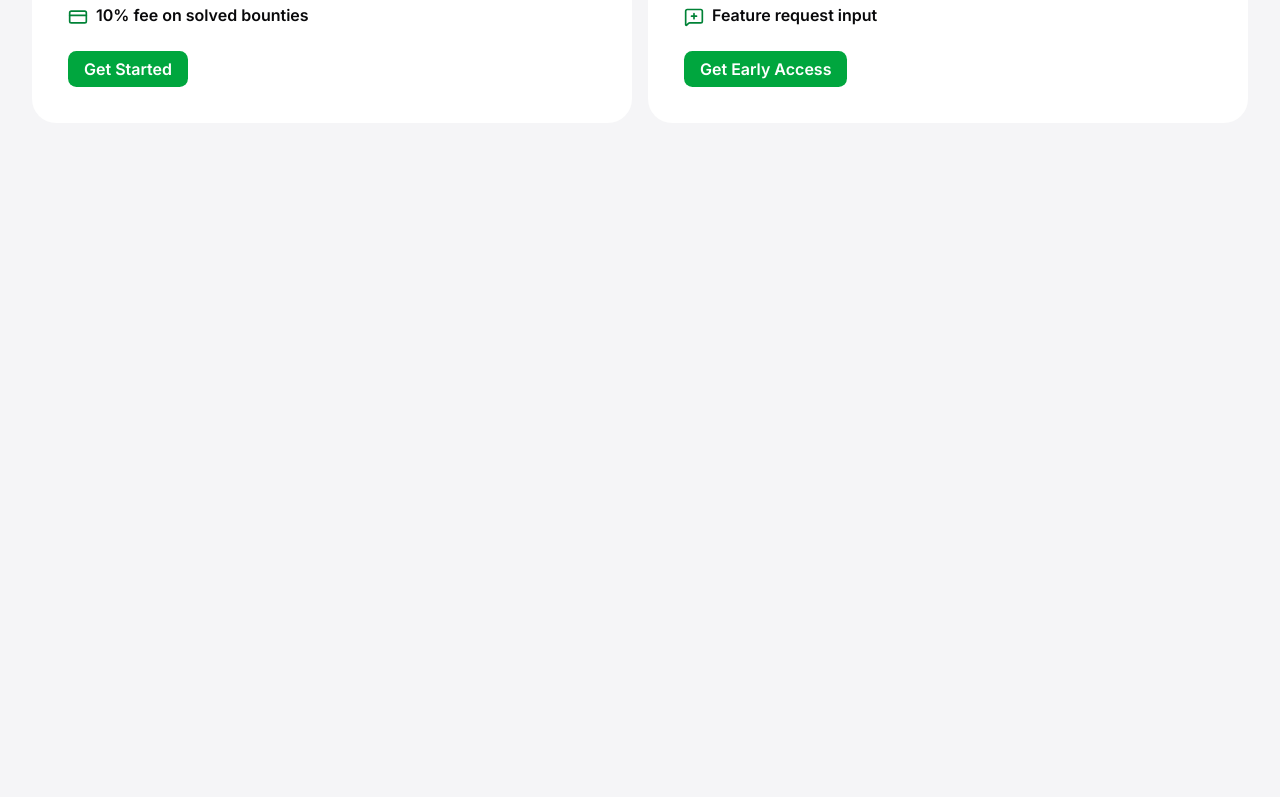
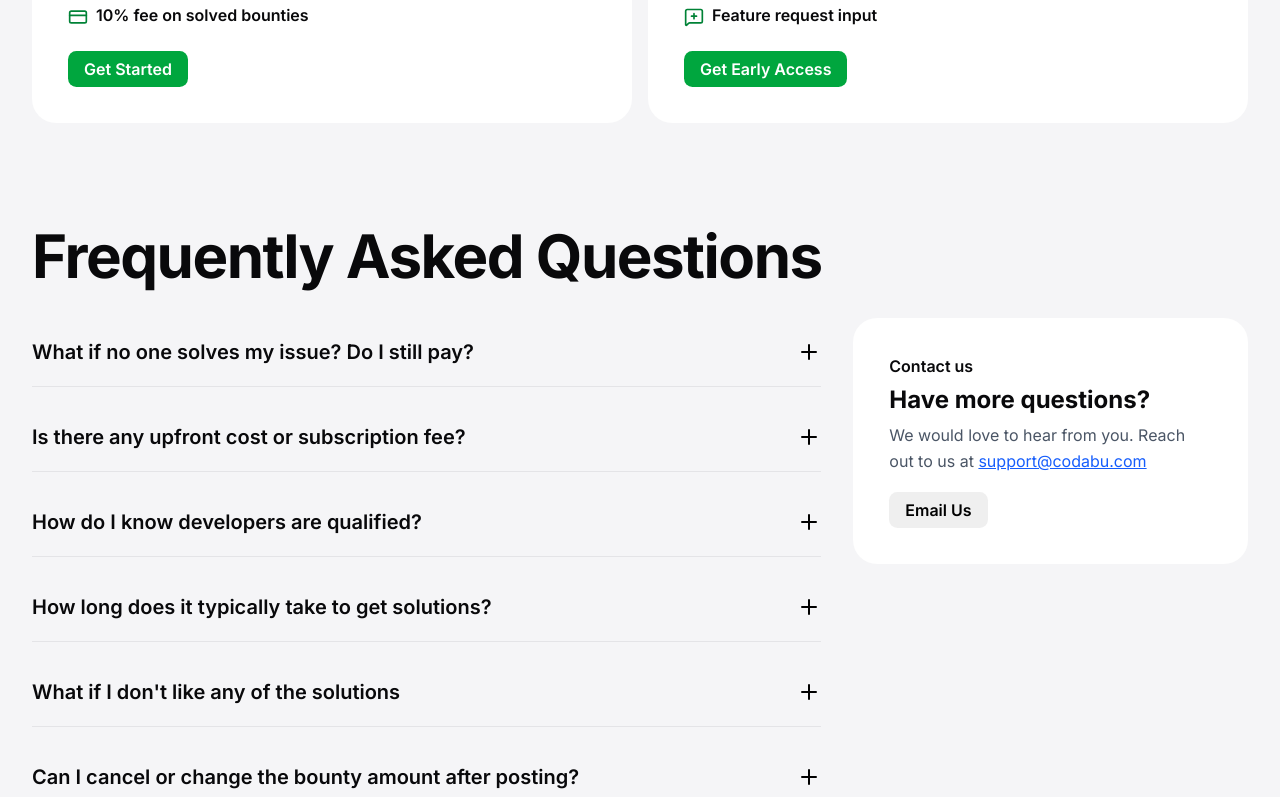
Before and after one commit to codabu-dev/landing-page, a Next.js app: page / in a window 1280 px wide. Shown: the part 3768-4565 px from the top of the page. Before the commit the page ends 3987 px from the top, so only its background shows below. Built offline with nearby package versions, Linux system fonts and the light colour scheme.

Commit message:
feat: add faq section

```diff
--- a/src/app/page.tsx
+++ b/src/app/page.tsx
@@ -1,5 +1,6 @@
 'use client';
 
+import FaqSection from '@/components/sections/faq-section';
 import FeaturesSection from '@/components/sections/features-section';
 import HeroSection from '@/components/sections/hero-section';
 import HowItWorksSection from '@/components/sections/how-it-works-section';
@@ -12,6 +13,7 @@ const Home = () => {
       <FeaturesSection />
       <HowItWorksSection />
       <PricingSection />
+      <FaqSection />
     </>
   );
 };
--- /dev/null
+++ b/src/components/sections/faq-section.tsx
@@ -0,0 +1,117 @@
+import Link from 'next/link';
+import {
+  Accordion,
+  AccordionContent,
+  AccordionItem,
+  AccordionTrigger
+} from '../ui/accordion';
+import { Button } from '../ui/button';
+import { Card, CardHeader, CardTitle } from '../ui/card';
+
+const faqs = [
+  {
+    question: 'What if no one solves my issue? Do I still pay?',
+    answer:
+      'Absolutely not. You only pay when a developer submits a solution and you approve it. If no one solves your issue, you pay nothing. You can cancel the bounty anytime with no cost.'
+  },
+  {
+    question: 'Is there any upfront cost or subscription fee?',
+    answer:
+      'No. There are no upfront costs, monthly fees, or subscriptions. You only pay the bounty amount when your issue is successfully solved and you approve the solution.'
+  },
+  {
+    question: 'How do I know developers are qualified?',
+    answer:
+      "You can see each developer's GitHub profile, previous work, and reputation on our platform before they start working. You review their actual code solution before approving payment, so you're always in control of quality."
+  },
+  {
+    question: 'How long does it typically take to get solutions?',
+    answer:
+      'Most issues receive solutions within 3-7 days, though simple fixes often come faster. Complex problems may take 1-2 weeks. The bounty amount and problem complexity affect response time.'
+  },
+  {
+    question: "What if I don't like any of the solutions",
+    answer:
+      "You're never obligated to accept a solution. If submitted solutions don't meet your standards, you don't pay anything. You can provide feedback and wait for better solutions, or cancel the bounty entirely."
+  },
+  {
+    question: 'Can I cancel or change the bounty amount after posting?',
+    answer:
+      'Yes. You can increase, decrease, or cancel your bounty anytime before approving a solution. If developers are already working, we recommend increasing rather than decreasing to maintain good relationships.'
+  },
+  {
+    question: 'What happens if multiple developers submit good solutions?',
+    answer:
+      "You choose one winner who gets the full bounty. You're not obligated to pay multiple developers. Pick the solution that best fits your needs - first submission, best quality, or most complete implementation."
+  },
+  {
+    question: 'What if the solution breaks something in my code?',
+    answer:
+      "You test the solution before approving payment. If you approve a solution that later causes issues, you can contact the developer for fixes. However, you're responsible for testing code before merging it into your project."
+  }
+];
+
+const FaqSection = () => {
+  return (
+    <section
+      id='faq'
+      className='flex flex-col justify-center items-center w-full px-4 sm:px-6 lg:px-8 pb-10 sm:pb-16'
+    >
+      <div className='flex flex-col w-full max-w-7xl text-left gap-2'>
+        <h2 className='font-bold text-4xl md:text-6xl leading-tight tracking-tight'>
+          Frequently Asked Questions
+        </h2>
+
+        <div className='flex flex-col lg:flex-row gap-8 mt-4'>
+          <div className='w-full lg:w-2/3'>
+            <Accordion
+              type='single'
+              collapsible
+              className='w-full px-0 space-y-4'
+            >
+              {faqs.map(({ question, answer }, idx) => (
+                <AccordionItem key={question} value={`item-${idx + 1}`}>
+                  <AccordionTrigger className='cursor-pointer py-5 hover:no-underline'>
+                    <h4 className='text-xl font-[600] text-left w-full'>
+                      {question}
+                    </h4>
+                  </AccordionTrigger>
+                  <AccordionContent className='pb-5 pr-8'>
+                    <p className='text-lg font-[500] text-gray-600'>{answer}</p>
+                  </AccordionContent>
+                </AccordionItem>
+              ))}
+            </Accordion>
+          </div>
+
+          <div className='w-full lg:w-1/3'>
+            <Card>
+              <CardHeader>
+                <span className='text-md font-semibold'>Contact us</span>
+                <CardTitle>Have more questions?</CardTitle>
+                <p className='text-gray-600 text-md leading-relaxed'>
+                  We would love to hear from you. Reach out to us at{' '}
+                  <a
+                    href='mailto:support@codabu.com'
+                    className='text-blue-600 hover:text-blue-800 underline transition-colors'
+                  >
+                    support@codabu.com
+                  </a>
+                </p>
+                <Button
+                  asChild
+                  variant='secondary'
+                  className='bg-neutral-200/60 hover:bg-neutral-200 text-black w-fit mt-3'
+                >
+                  <Link href='mailto:support@codabu.com'>Email Us</Link>
+                </Button>
+              </CardHeader>
+            </Card>
+          </div>
+        </div>
+      </div>
+    </section>
+  );
+};
+
+export default FaqSection;
--- a/src/components/ui/accordion.tsx
+++ b/src/components/ui/accordion.tsx
@@ -1,10 +1,10 @@
 'use client';
 
 import * as AccordionPrimitive from '@radix-ui/react-accordion';
-import { ChevronDownIcon } from 'lucide-react';
 import * as React from 'react';
 
 import { cn } from '@/lib/cn';
+import { Plus } from 'lucide-react';
 
 function Accordion({
   ...props
@@ -35,13 +35,13 @@ function AccordionTrigger({
       <AccordionPrimitive.Trigger
         data-slot='accordion-trigger'
         className={cn(
-          'focus-visible:border-ring focus-visible:ring-ring/50 flex flex-1 items-start justify-between gap-4 rounded-md py-4 text-left text-sm font-medium transition-all outline-none hover:underline focus-visible:ring-[3px] disabled:pointer-events-none disabled:opacity-50 [&[data-state=open]>svg]:rotate-180',
+          'focus-visible:border-ring focus-visible:ring-ring/50 flex flex-1 items-start justify-between gap-4 rounded-md py-4 text-left text-sm font-medium transition-all outline-none hover:underline focus-visible:ring-[3px] disabled:pointer-events-none disabled:opacity-50 [&[data-state=open]>svg]:rotate-45',
           className
         )}
         {...props}
       >
         {children}
-        <ChevronDownIcon className='text-muted-foreground pointer-events-none size-4 shrink-0 translate-y-0.5 transition-transform duration-200' />
+        <Plus className='text-black pointer-events-none size-6 shrink-0 translate-y-0.5 transition-transform duration-200' />
       </AccordionPrimitive.Trigger>
     </AccordionPrimitive.Header>
   );
```
